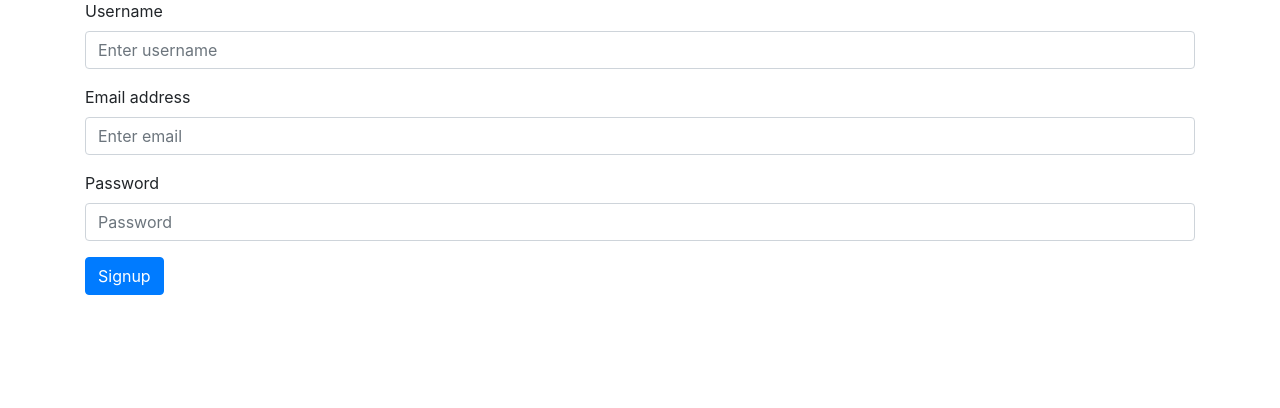
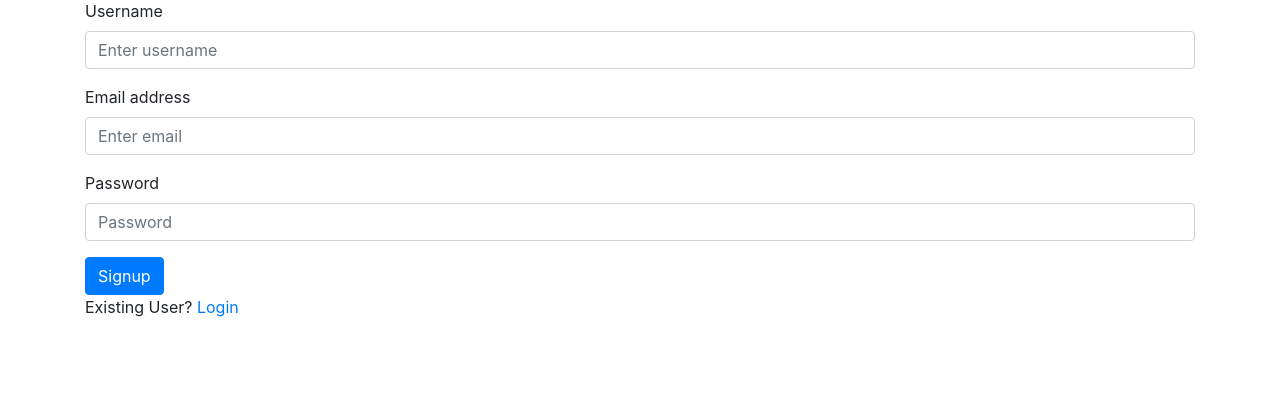
Before and after one commit to Gajendra512/InspektLabs_flask_app, a Flask app: page /signup in a window 1280 px wide. Shown: the part 95-503 px from the top of the page. Run offline with Flask 3, Linux system fonts and the light colour scheme; some libraries are stand-ins or nearby versions.

Commit message:
Update signup.html

```diff
--- a/templates/signup.html
+++ b/templates/signup.html
@@ -22,7 +22,7 @@
                 <label for="password">Password</label>
                 <input type="password" class="form-control" id="password" placeholder="Password" required>
             </div>
-            <button type="submit" class="btn btn-primary">Signup</button>
+            <button type="submit" class="btn btn-primary">Signup</button> <p>Existing User? <a href="/login">Login</a></p>
         </form>
         <div id="message" class="mt-3"></div>
     </div>
```
